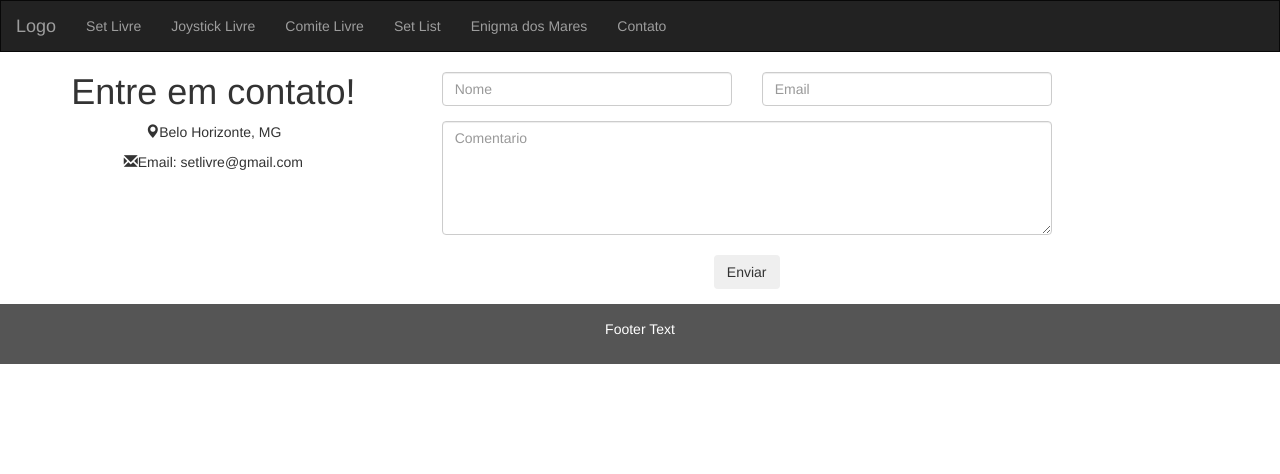
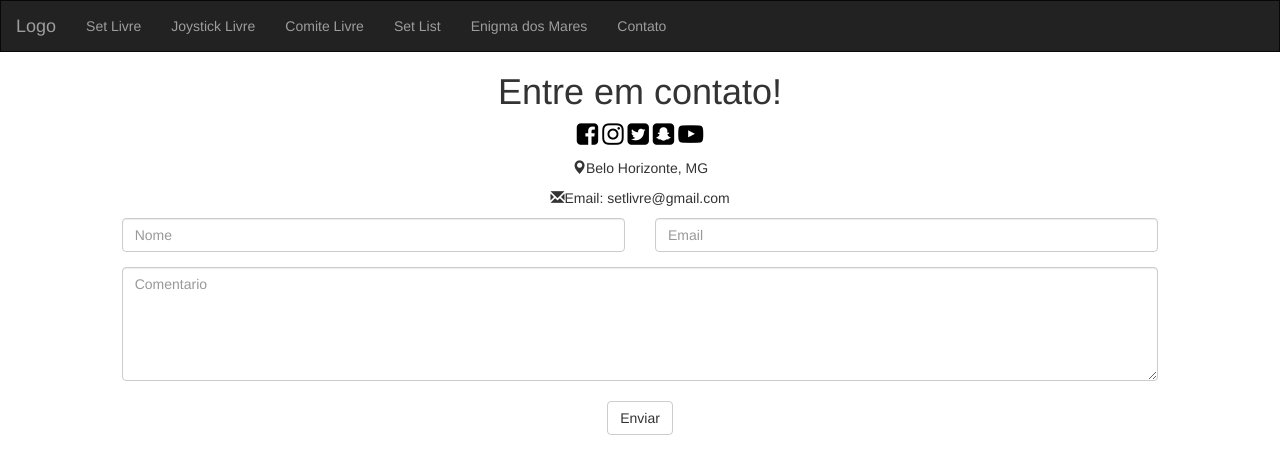
Before and after one commit to phgsilva/setLivre, a Django app: page /contato/ in a window 1280 px wide. Shown: the top 474 px of the page. Run offline with Django 3.2, Linux system fonts and the light colour scheme; some libraries are stand-ins or nearby versions.

Commit message:
ajuste de interface, icones sociais, tirado footer

```diff
--- a/setLivreApp/templates/setLivreApp/base.html
+++ b/setLivreApp/templates/setLivreApp/base.html
@@ -1,10 +1,15 @@
+{% load staticfiles %}
+
 <!DOCTYPE html>
-<html lang="en">
+<html>
 <head>
-  <title>Bootstrap Example</title>
+  <title>Set Livre</title>
   <meta charset="utf-8">
   <meta name="viewport" content="width=device-width, initial-scale=1">
+
   <link rel="stylesheet" href="https://maxcdn.bootstrapcdn.com/bootstrap/3.3.7/css/bootstrap.min.css">
+  <link rel="stylesheet" href="https://cdnjs.cloudflare.com/ajax/libs/font-awesome/4.7.0/css/font-awesome.min.css">
+
   <script src="https://ajax.googleapis.com/ajax/libs/jquery/3.1.1/jquery.min.js"></script>
   <script src="https://maxcdn.bootstrapcdn.com/bootstrap/3.3.7/js/bootstrap.min.js"></script>
   <style>
@@ -14,31 +19,26 @@
       border-radius: 0;
     }
 
+    body{
+      height: 100%;
+    }
+
     /* atribui altura do grid .sidenav para 100% (ajustar conforme necessario) */
-    .row.content {height: 450px}
+    .row.content {height: auto}
 
     /* Atribui cor de fundo cinza e 100% de altura */
     .sidenav {
-      padding-top: 20px;
-      background-color: #f1f1f1;
-      height: 100%;
-    }
-
-    /* Atribui cor de fundo 'preta', texto branco e padding */
-    footer {
-      background-color: #555;
-      color: white;
-      padding: 15px;
+      background-color: white;
     }
 
     /* On small screens, set height to 'auto' for sidenav and grid */
     @media screen and (max-width: 767px) {
       .sidenav {
         height: auto;
-        padding: 15px;
       }
       .row.content {height:auto;}
     }
+
   </style>
 </head>
 <body>
@@ -51,16 +51,16 @@
         <span class="icon-bar"></span>
         <span class="icon-bar"></span>
       </button>
-      <a class="navbar-brand" href="#">Logo</a>
+      <a class="navbar-brand" href="{% url 'index' %}">Logo</a>
     </div>
     <div class="collapse navbar-collapse" id="myNavbar">
       <ul class="nav navbar-nav">
-        <li><a href="#">Set Livre</a></li>
+        <li><a href="{% url 'sobre' %}">Set Livre</a></li>
         <li><a href="#">Joystick Livre</a></li>
         <li><a href="#">Comite Livre</a></li>
         <li><a href="#">Set List</a></li>
         <li><a href="#">Enigma dos Mares</a></li>
-        <li><a href="#">Contato</a></li>
+        <li><a href="{% url 'contato' %}">Contato</a></li>
       </ul>
     </div>
   </div>
@@ -70,9 +70,5 @@
 {% block content %}
 {% endblock %}
 
-<footer class="container-fluid text-center">
-  <p>Footer Text</p>
-</footer>
-
 </body>
 </html>
--- a/setLivreApp/templates/setLivreApp/contato.html
+++ b/setLivreApp/templates/setLivreApp/contato.html
@@ -8,14 +8,25 @@
 </div>
 
 <div class="row">
-    <div class="col-sm-4">
+    <div class="col-sm-12">
       <h1>Entre em contato!</h1>
+
+      <p><a href="#"><i class="fa fa-facebook-square" style="font-size:25px; color: black"></i></a>
+      <i class="fa fa-instagram" style="font-size:25px; color: black"></i>
+      <i class="fa fa-twitter-square" style="font-size:25px; color: black"></i>
+      <i class="fa fa-snapchat-square" style="font-size:25px; color: black"></i>
+      <i class="fa fa-youtube-play" style="font-size:25px; color: black"></i></p>
+
       <p><span class="glyphicon glyphicon-map-marker"></span>Belo Horizonte, MG</p>
       <p><span class="glyphicon glyphicon-envelope"></span>Email: setlivre@gmail.com</p>
+      <p></p>
     </div>
 
     <br>
-    <div class="col-sm-6">
+    <br>
+    <div class="col-sm-1"></div>
+
+    <div class="col-sm-10">
       <div class="row">
         <div class="col-sm-6 form-group">
           <input class="form-control" id="nome_contato" name="nome" placeholder="Nome" type="text" required>
@@ -28,10 +39,12 @@
       <br>
       <div class="row">
         <div class="col-md-12 form-group">
-          <button class="btn" type="submit">Enviar</button>
+          <button class="btn btn-default" type="submit" >Enviar</button>
         </div>
       </div>
     </div>
+
+    <div class="col-sm-1"></div>
   </div>
 </div>
 
```
